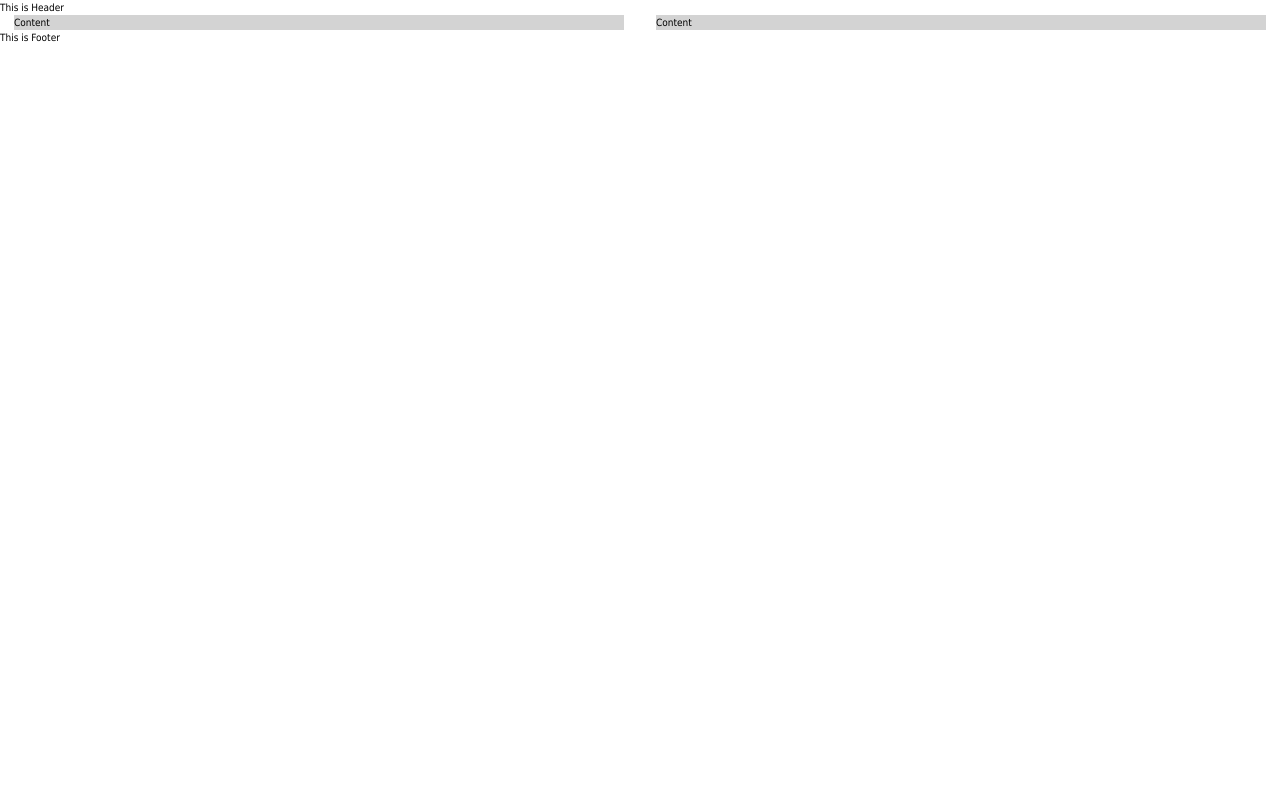
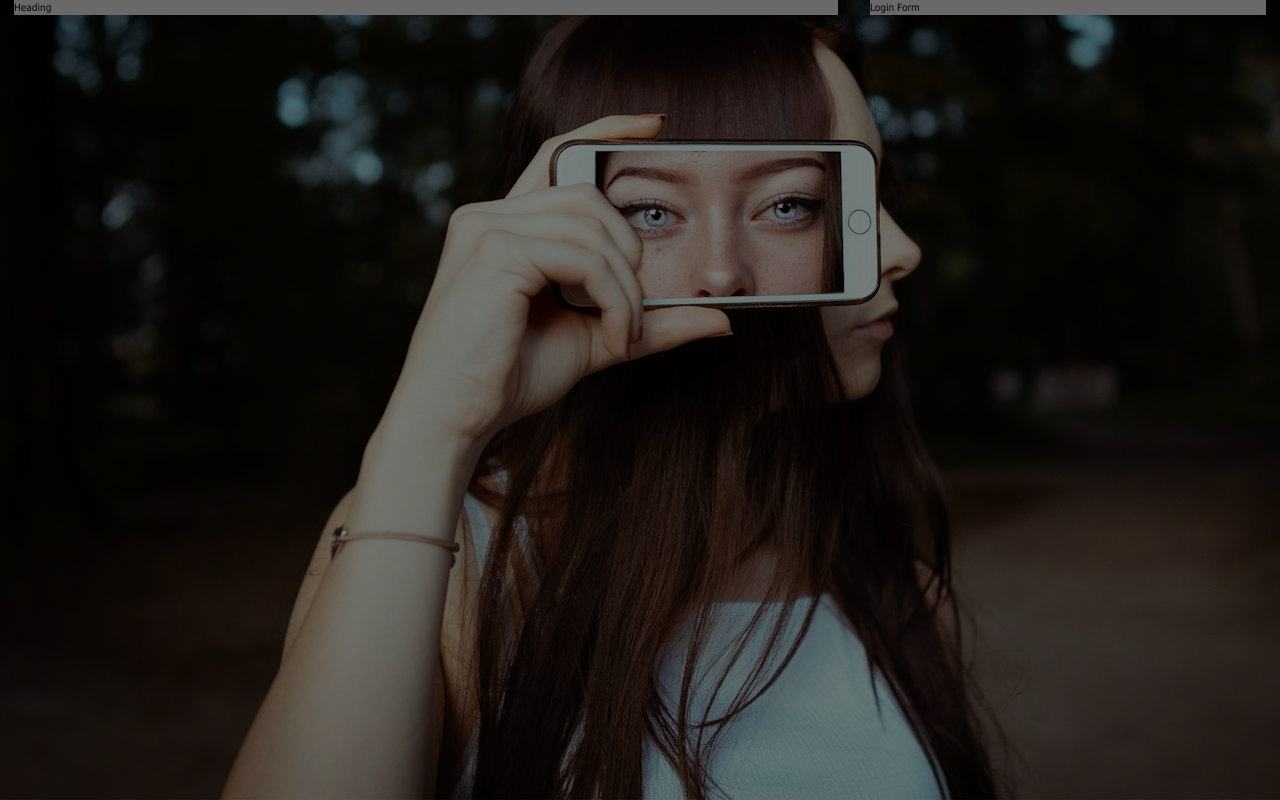
Before and after one commit to almagit2023/responsive-grid-layout-1, a website: page index.html in a window 1280 px wide. Drawn offline with Linux system fonts and the light colour scheme.

Commit message:
adding new code

```diff
--- a/index.html
+++ b/index.html
@@ -9,34 +9,23 @@
 </head>
 
 <body>
-  <!-- This is header section -->
-  <header>
-    This is Header
-  </header>
+
 
   <!-- This is main content section -->
-  <main>
+  <main class="background-image">
 
     <!-- Grid Layout -->
-    <section>
+    <section id="grid" class="grid-layout">
       <div class="row">
-        <div class="row__col-1-of-2">
-          Content
+        <div class="row__col-2-of-3">
+          Heading
         </div>
-        <div class="row__col-1-of-2">
-          Content
+        <div class="row__col-1-of-3">
+          Login Form
         </div>
       </div>
     </section>
-
   </main>
-
-
-  <!-- This is footer section -->
-  <footer>
-    This is Footer
-  </footer>
-
 </body>
 
 </html>
--- a/styles/base/_reset.css
+++ b/styles/base/_reset.css
@@ -51,4 +51,5 @@ html {
 
 body {
   font-family: var(--primary-font-family);
+  background-color: black
 }
--- /dev/null
+++ b/styles/layout/_container.css
@@ -0,0 +1,21 @@
+.background-image {
+  height: 100vh;
+  position: relative;
+  background-image: url('../../assets/images/background-desktop.jpg');
+  background-position: bottom left;
+  background-repeat: no-repeat;
+  background-size: auto;
+  background-attachment: fixed;
+  overflow: hidden;
+}
+
+.background-image::before {
+  content: "";
+  position: absolute;
+  top: 0;
+  left: 0;
+  width: 100%;
+  height: 100%;
+  background-color: rgba(0, 0, 0, 0.5);
+  z-index: 1;
+}
--- a/styles/layout/_grid.css
+++ b/styles/layout/_grid.css
@@ -4,8 +4,15 @@
 }
 
 .row .row__col-1-of-2 {
-  width: calc((100% - 3.2rem) / 2);
+  width: calc((100% - 6rem) / 2);
+}
 
+.row .row__col-1-of-3 {
+  width: calc((100% - 2 * 3.2rem) / 3);
+}
+
+.row .row__col-2-of-3 {
+  width: calc(2 * (100% - 2 * 3.2rem) / 3 + 3.2rem);
 }
 
 .row::after {
--- a/styles/main.css
+++ b/styles/main.css
@@ -1,5 +1,6 @@
 @import "./base/_reset.css";
 @import "./base/_variables.css";
+@import "./layout/_container.css";
 
 @import "./layout/_grid.css";
 
```
Also changed, not shown: assets/images/background-desktop.jpg (renamed from assets/images/background.jpg), assets/images/background-ipad.jpg (added), assets/images/background-mobile.jpg (added).
